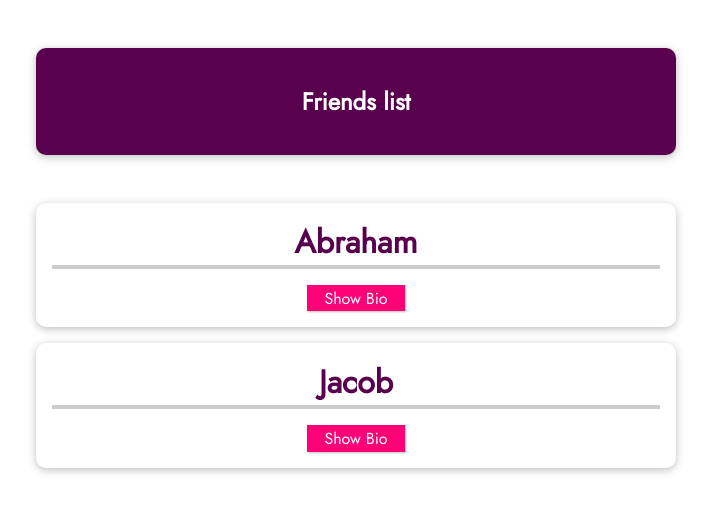
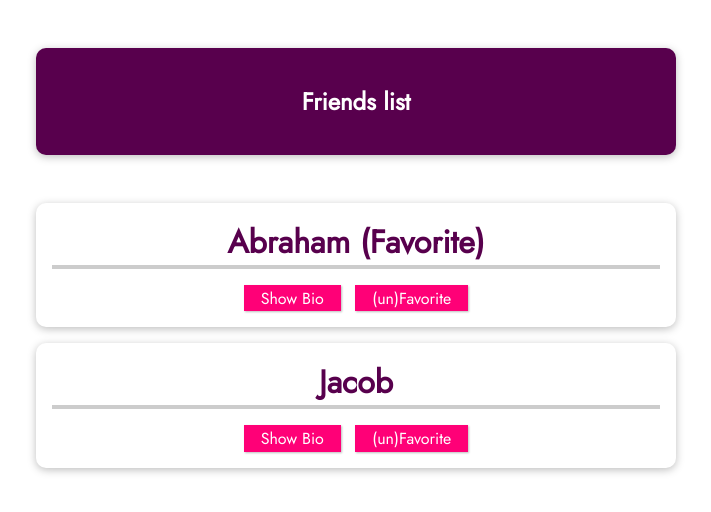
Before and after one commit to rubenanapu/vue, a Vue app in the folder section-7-vue-project/: page / in a window 1280 px wide. Shown: the top 512 px of the page, without its empty margins (284-995 px from the left). Built offline with nearby package versions, Linux system fonts and the light colour scheme.

Commit message:
Added is-favorite property and isFriendFavorite data (property cannot be changed, but data can)

```diff
--- a/section-7-vue-project/src/App.vue
+++ b/section-7-vue-project/src/App.vue
@@ -2,7 +2,7 @@
   <section>
     <header><h1>Friends list</h1></header>
     <ul>
-      <friend-contact first-name="Abraham" person-bio="Father of Faith" />
+      <friend-contact first-name="Abraham" person-bio="Father of Faith" is-favorite="1"/>
       <friend-contact first-name="Jacob" person-bio="Israel" />
     </ul>
   </section>
--- a/section-7-vue-project/src/components/FriendContact.vue
+++ b/section-7-vue-project/src/components/FriendContact.vue
@@ -1,14 +1,17 @@
 <template>
   <li>
-    <h2>{{ firstName }}</h2>
+    <h2>{{ firstName }} {{ isFriendFavorite ? "(Favorite)" : "" }}</h2>
     <button @click="toggleBio">{{ isVisible ? "Hide" : "Show" }} Bio</button>
+    &nbsp;
+    <button @click="toggleFavorite">(un)Favorite</button>
     <p v-if="isVisible">{{ personBio }}</p>
   </li>
 </template>
 
 <script>
 export default {
-  props: ["firstName", "personBio"], // Can be passed like first-name and peron-bio when calling <friend-contact />
+  // Can be passed like first-name and peron-bio when calling <friend-contact />
+  props: ["firstName", "personBio", "isFavorite"],
   data() {
     return {
       isVisible: false,
@@ -17,6 +20,7 @@ export default {
         name: "Jesus Christ",
         bio: "The Savior",
       },
+      isFriendFavorite: this.isFavorite === "1", // using props as initial value
     };
   },
   methods: {
@@ -24,6 +28,9 @@ export default {
       this.isVisible = !this.isVisible;
       // We can now use props (properties): this.firstName
     },
+    toggleFavorite() {
+      this.isFriendFavorite = !this.isFriendFavorite;
+    },
   },
 };
 </script>
```
